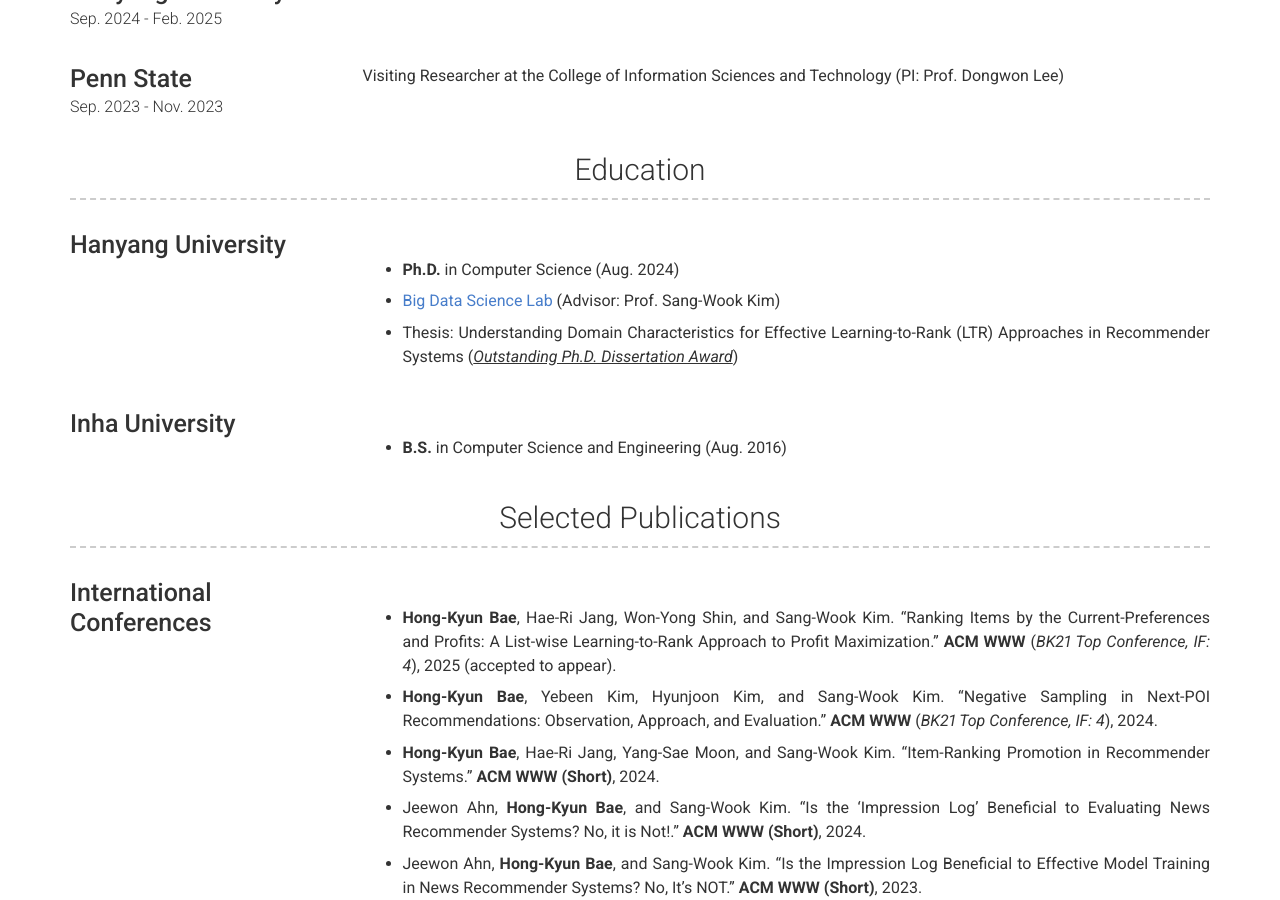
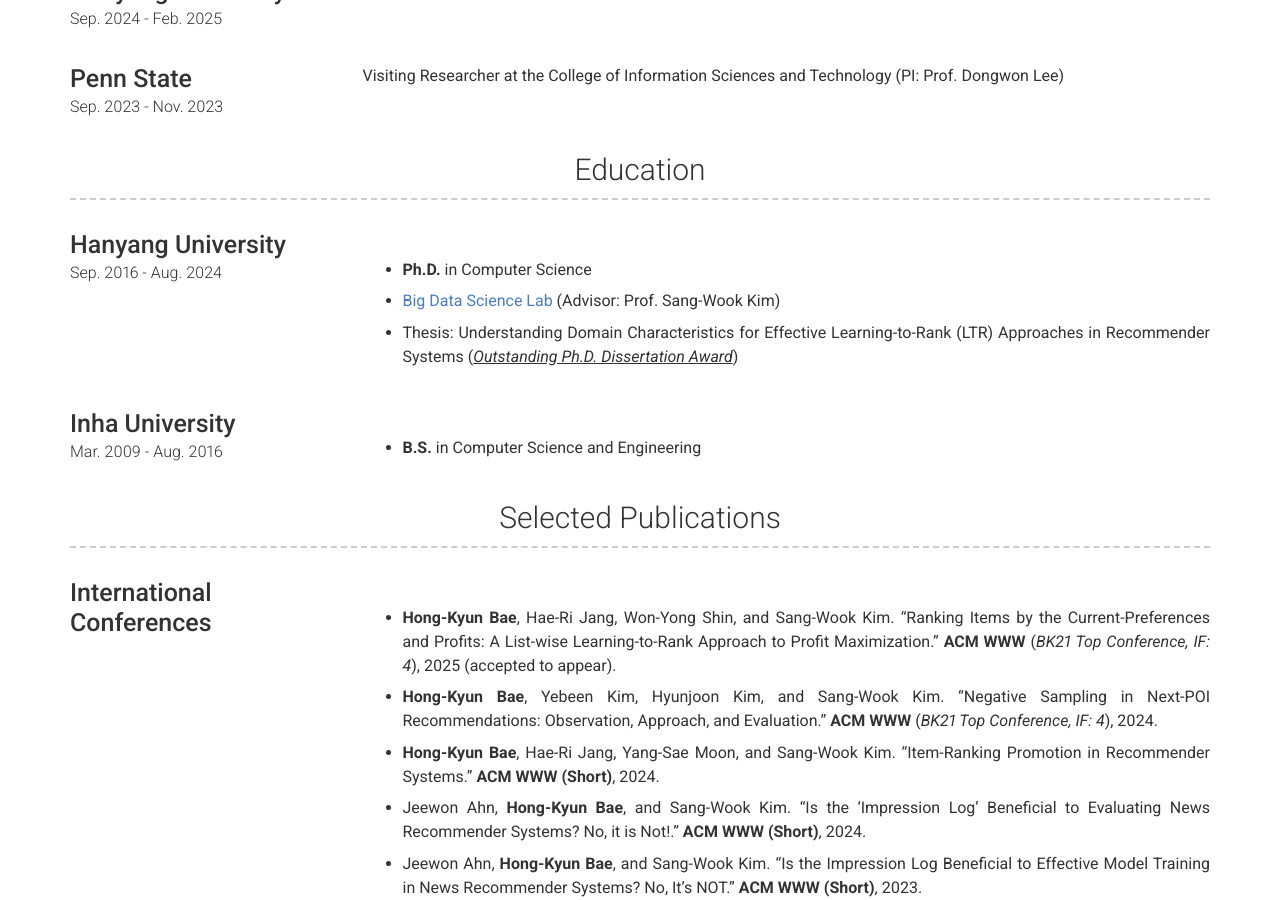
Before and after one commit to hongkyun-bae/hongkyun-bae.github.io, a Jekyll site: the page built from index.md, in a window 1280 px wide and 900 px high, scrolled down 706 px. Built offline with Jekyll 4.4.1, drawn with Linux system fonts in a browser that asks for light colours; nearby versions of some CDN libraries; some web fonts are replaced; some of the changed lines change nothing that is shown.

Commit message:
Update education.yml

```diff
--- a/_data/education.yml
+++ b/_data/education.yml
@@ -1,18 +1,18 @@
 - layout: left
   name: Hanyang University
-  dates: # Sep. 2016 - Aug. 2024
+  dates: Sep. 2016 - Aug. 2024
   qualification: #  Ph.D. in computer science and engineering
   quote: >
   description: |+
-    - **Ph.D.** in Computer Science (Aug. 2024)
+    - **Ph.D.** in Computer Science
 
     - [Big Data Science Lab](https://bigdas.hanyang.ac.kr/) (Advisor: Prof. Sang-Wook Kim)
 
     - Thesis: Understanding Domain Characteristics for Effective Learning-to-Rank (LTR) Approaches in Recommender Systems (*<ins>Outstanding Ph.D. Dissertation Award</ins>*)
 - layout: left
   name: Inha University
-  dates: # Mar. 2009 - Aug. 2016
+  dates: Mar. 2009 - Aug. 2016
   qualification: # B.S. in computer science and engineering
   quote: >
   description: |+
-    - **B.S.** in Computer Science and Engineering (Aug. 2016)
+    - **B.S.** in Computer Science and Engineering
```
